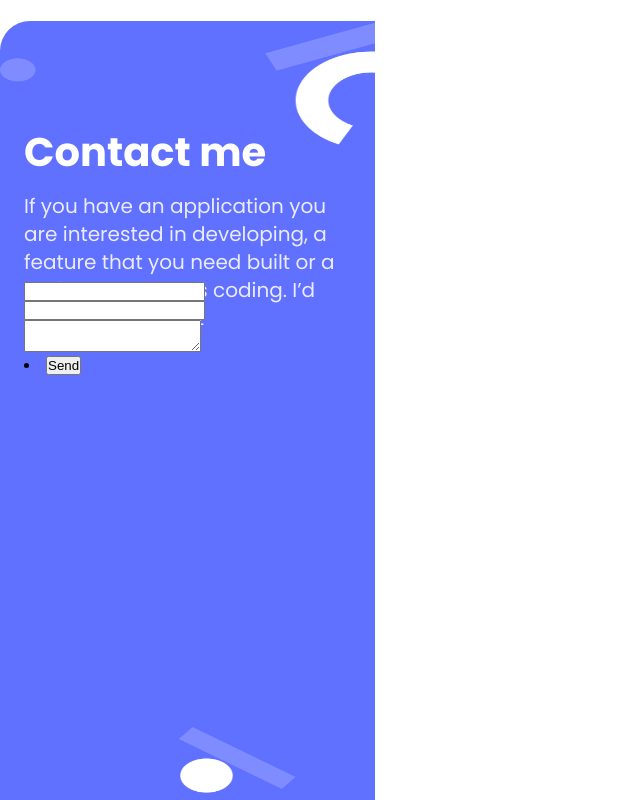
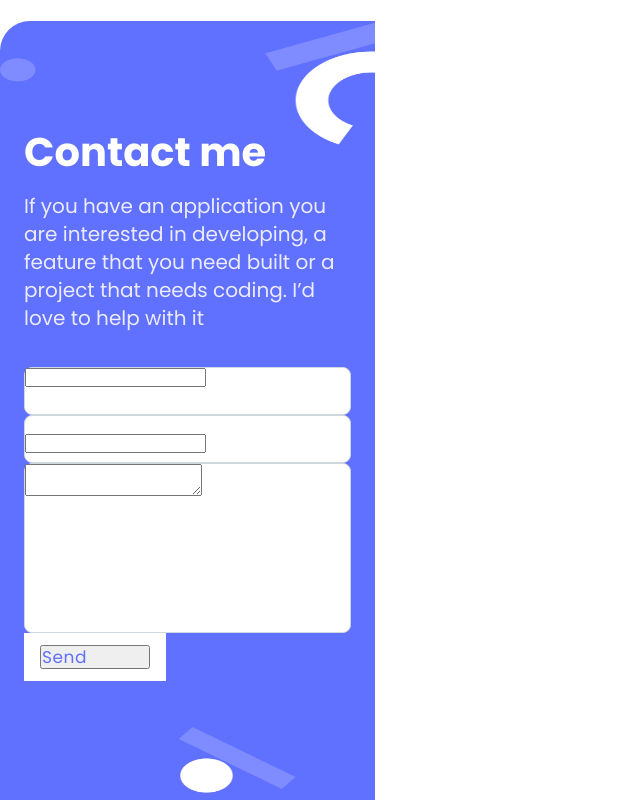
Before and after one commit to alphym/portfolio, a website: page index.html in a window 1280 px wide. Shown: the part 4098-4898 px from the top of the page, without its empty margins (0-640 px from the left). Drawn offline with Linux system fonts and the light colour scheme.

Commit message:
form edit

```diff
--- a/index.html
+++ b/index.html
@@ -291,23 +291,24 @@
                 </div>
                 <form  class="form" action="">
                     <ul>
-                        <li>
+                        <li class="text-name" >
 
                             <input type="text" id="name" name="user_name" />
                         </li>
-                        <li>
+                        <li class="text-email">
 
-                            <input type="email" id="mail" name="user_email" />
+                            <input type="email" id="mail" name="user_email"  />
                         </li>
-                        <li>
+                        <li class="text-area">
 
                             <textarea id="msg" name="user_message"></textarea>
                         </li>
-                    </ul>
+
 
                     <li class="button">
-                        <button type="submit">Send </button>
+                        <button type="submit" class="texts"> Send </button>
                     </li>
+                    </ul>
                 </form>
         </section>
     </div>
--- a/style.css
+++ b/style.css
@@ -481,5 +481,99 @@ hr.solid {
     color: #EBEBFF;
 }
 .form{
+  display: flex;
+  padding-top: 85px;
+
 
 }
+.text-name{
+  left: 0px;
+    right: 0px;
+    top: 0px;
+    bottom: 0px;
+
+    /* Mono/White */
+
+    background: #FFFFFF;
+    /* Base/100 */
+
+    border: 1px solid #CFD8DC;
+    border-radius: 8px;
+    height: 48px ;
+    width: 327px;
+
+}
+
+.text-email{
+  left: 0px;
+    right: 0px;
+    top: 0px;
+    bottom: 0px;
+    height: 48px;
+      width: 327px;
+      padding-top: 18px;
+
+    /* Mono/White */
+
+    background: #FFFFFF;
+    /* Base/100 */
+
+    border: 1px solid #CFD8DC;
+    border-radius: 8px;
+
+}
+.text-area{
+
+    left: 0px;
+    right: 0px;
+    top: 0px;
+    bottom: 0px;
+
+    /* Mono/White */
+
+    background: #FFFFFF;
+    /* Base/100 */
+
+    border: 1px solid #CFD8DC;
+    border-radius: 8px;
+    width: 327px ;
+    height: 170px;
+}
+.button{
+  display: flex;
+    flex-direction: row;
+    align-items: center;
+    padding: 12px 16px;
+
+    width: 142px;
+    height: 48px;
+    left: 24px;
+    top: 5317px;
+
+    /* Neutrals/N0 */
+
+    background: #FFFFFF;
+
+}
+.texts{
+  width: 110px;
+    height: 24px;
+
+    /* Button /Normal */
+
+    font-family: 'Poppins';
+    font-style: normal;
+    font-weight: 500;
+    font-size: 17px;
+    line-height: 24px;
+    /* identical to box height, or 141% */
+
+    display: flex;
+    align-items: center;
+    text-align: center;
+    letter-spacing: 0.03em;
+
+    /* Primary/B400 */
+
+    color: #6070FF;
+}
```
